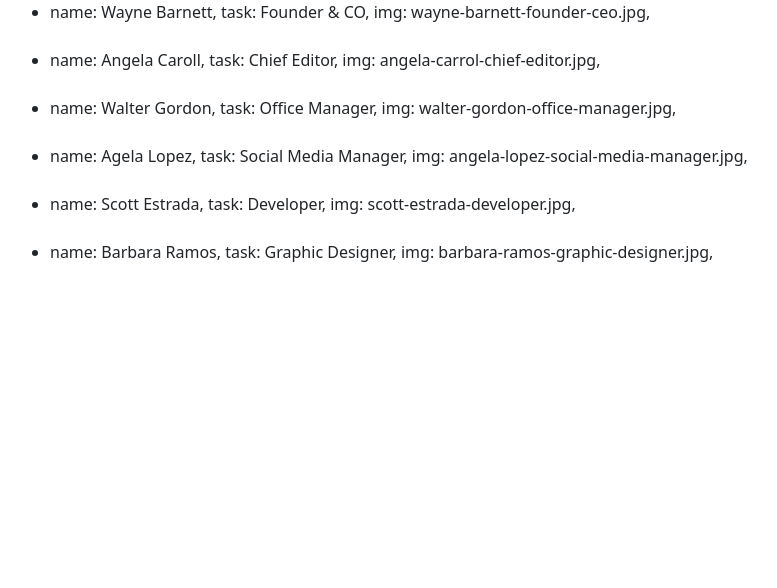
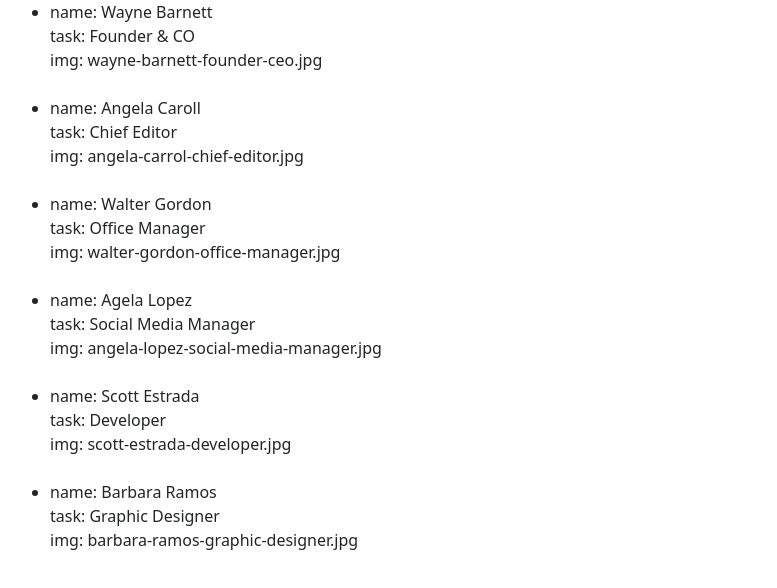
Before and after one commit to rpalanga/js-our-team, a plain HTML site: page index.html in a window 1280 px wide. Shown: the whole page, without its empty margins (64-841 px from the left). Drawn offline with nearby package versions, Linux system fonts and the light colour scheme.

Commit message:
Milestone 2 finita

```diff
--- a/index.html
+++ b/index.html
@@ -41,7 +41,7 @@
             </div>
             <div class="row">
                 <div class="col-12 ">
-                    <div class="d-flex flex-column">
+                    <div>
                         <ul>
 
                         </ul>
--- a/js/script.js
+++ b/js/script.js
@@ -67,8 +67,8 @@ for (let i=0; i < worker.length; i++){
 
         console.log(key + ": " + workerElement[key])
 
-        printElement += `${key}: ${workerElement[key]}, `;
+        printElement += `${key}:  ${workerElement[key]} <br>`;
     }
 
-    listElement.innerHTML += `<li> ${printElement} <br> </li> <br> `;
+    listElement.innerHTML += `<li> ${printElement} </li> <br> `;
 }
```
